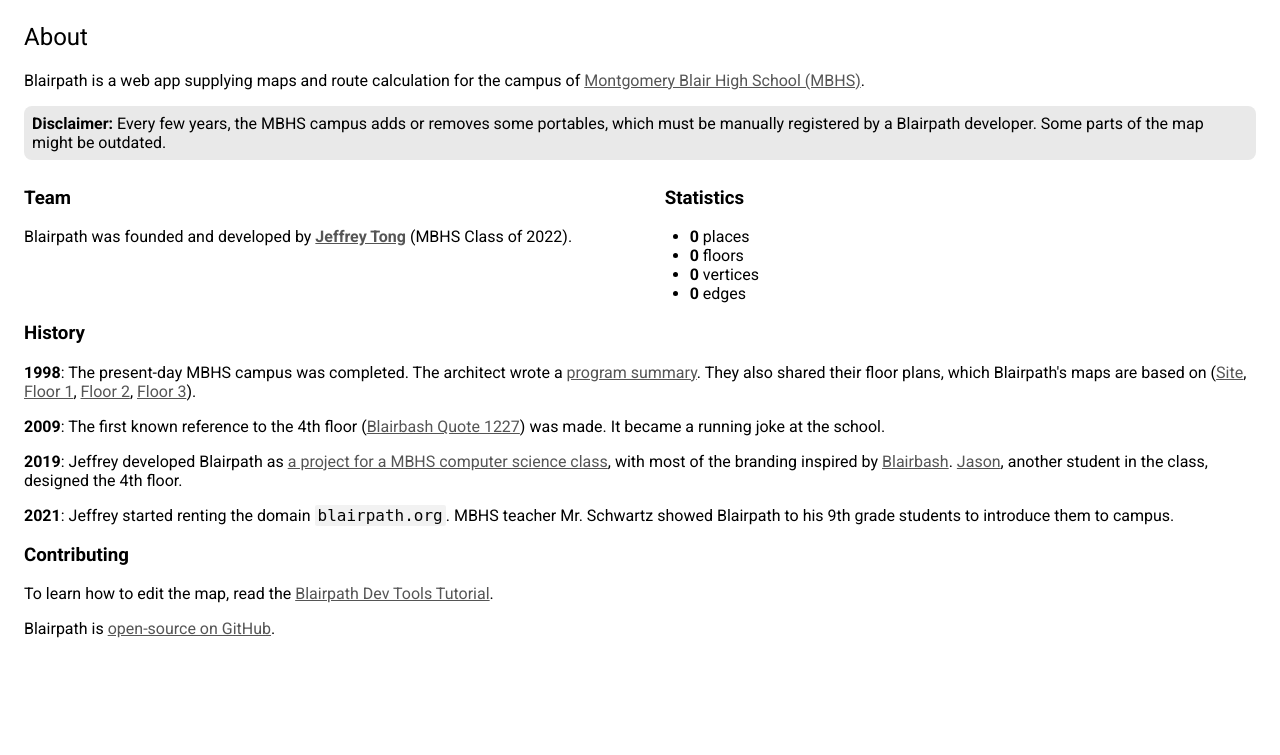
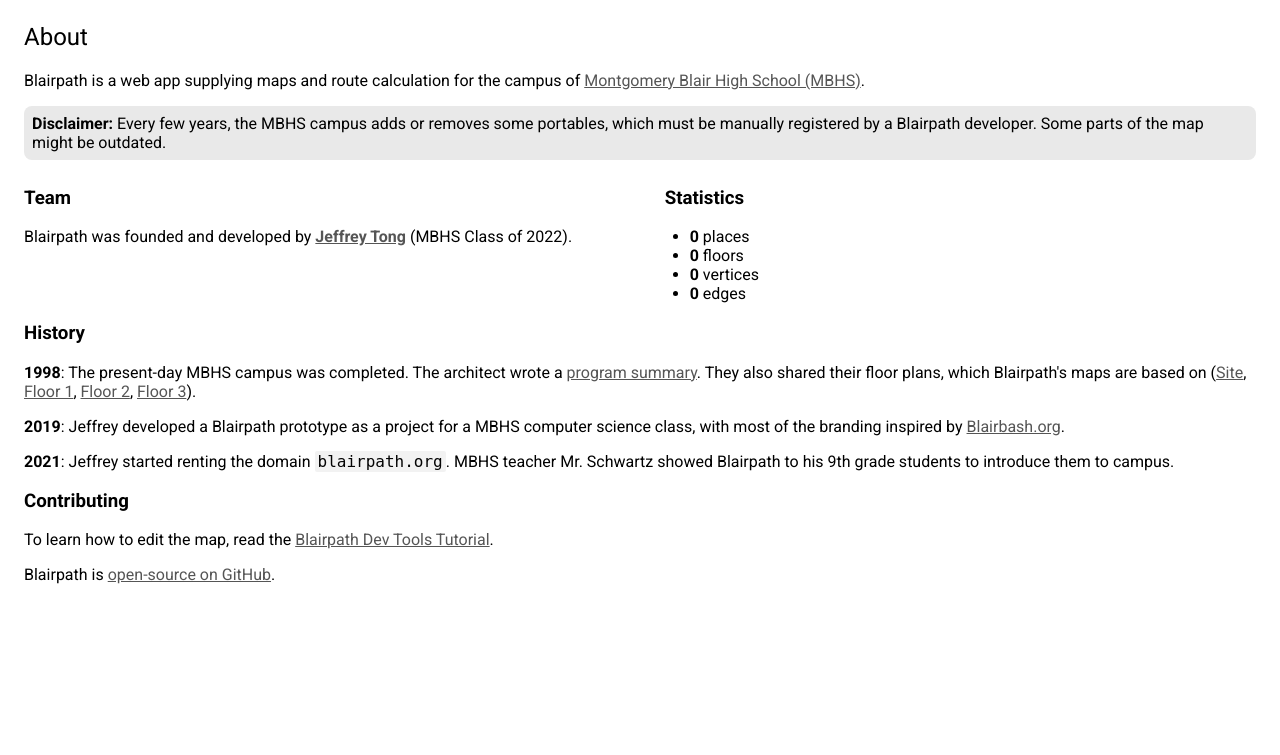
Before and after one commit to spiralsim/blairpath, a Node server app: template views/pages/about.ejs in a window 1280 px wide. Shown: the part 45-800 px from the top of the page. Run offline with Node 20, Linux system fonts and the light colour scheme; the template is opened without the code that fills it, so the values that code supplies are empty; some libraries are stand-ins or nearby versions.

Commit message:
Remove 4th floor from history

```diff
--- a/views/pages/about.ejs
+++ b/views/pages/about.ejs
@@ -9,7 +9,7 @@
 			<div class="scrollable">
 				<h1>About</h1>
 
-				<p>Blairpath is a web app supplying maps and route calculation for the campus of <a href="https://mbhs.edu/">Montgomery Blair High School (MBHS)</a>.</p>
+				<p>Blairpath is a web app supplying maps and route calculation for the campus of <a href="https://en.wikipedia.org/wiki/Montgomery_Blair_High_School">Montgomery Blair High School (MBHS)</a>.</p>
 
 				<div class="banner gray">
 					<p><b>Disclaimer:</b> Every few years, the MBHS campus adds or removes some portables, which must be manually registered by a Blairpath developer. Some parts of the map might be outdated.</p>
@@ -33,9 +33,8 @@
 
 				<h3>History</h3>
 				<p><b>1998</b>: The present-day MBHS campus was completed. The architect wrote a <a href="https://web.archive.org/web/20200222231349/http://www.designshare.com/HighSchoolLibrary/HSBlair/Blair2_Prog.htm">program summary</a>. They also shared their floor plans, which Blairpath's maps are based on (<a href="https://web.archive.org/web/20120205151339im_/http://www.designshare.com/HighSchoolLibrary/HSBlair/BlairSite.jpg">Site</a>, <a href="https://web.archive.org/web/20160505145914im_/http://www.designshare.com/HighSchoolLibrary/HSBlair/blairpl1.jpg">Floor 1</a>, <a href="https://web.archive.org/web/20160505225805im_/http://www.designshare.com/HighSchoolLibrary/HSBlair/blairpl2.gif">Floor 2</a>, <a href="https://web.archive.org/web/20120205151407im_/http://www.designshare.com/HighSchoolLibrary/HSBlair/blairpl3.gif">Floor 3</a>).</p>
-				<p><b>2009</b>: The first known reference to the 4th floor (<a href="https://blairbash.org/1227">Blairbash Quote 1227</a>) was made. It became a running joke at the school.</p>
-				<p><b>2019</b>: Jeffrey developed Blairpath as <a href="/demonstration">a project for a MBHS computer science class</a>, with most of the branding inspired by <a href="https://blairbash.org">Blairbash</a>. <a href="https://github.com/generalpoxter">Jason</a>, another student in the class, designed the 4th floor.</p>
-				<p><b>2021</b>: Jeffrey started renting the domain <code>blairpath.org</code>. MBHS teacher Mr. Schwartz showed Blairpath to his 9th grade students to introduce them to campus.</li>
+				<p><b>2019</b>: Jeffrey developed a Blairpath prototype as a project for a MBHS computer science class, with most of the branding inspired by <a href="https://github.com/blairsec/blairbash">Blairbash.org</a>.
+				<p><b>2021</b>: Jeffrey started renting the domain <code>blairpath.org</code>. MBHS teacher Mr. Schwartz showed Blairpath to his 9th grade students to introduce them to campus.</p>
 
 				<h3>Contributing</h3>
 				<p>To learn how to edit the map, read the <a href="https://github.com/spiralsim/blairpath/wiki/Blairpath-Dev-Tools-Tutorial">Blairpath Dev Tools Tutorial</a>.</p>
```
